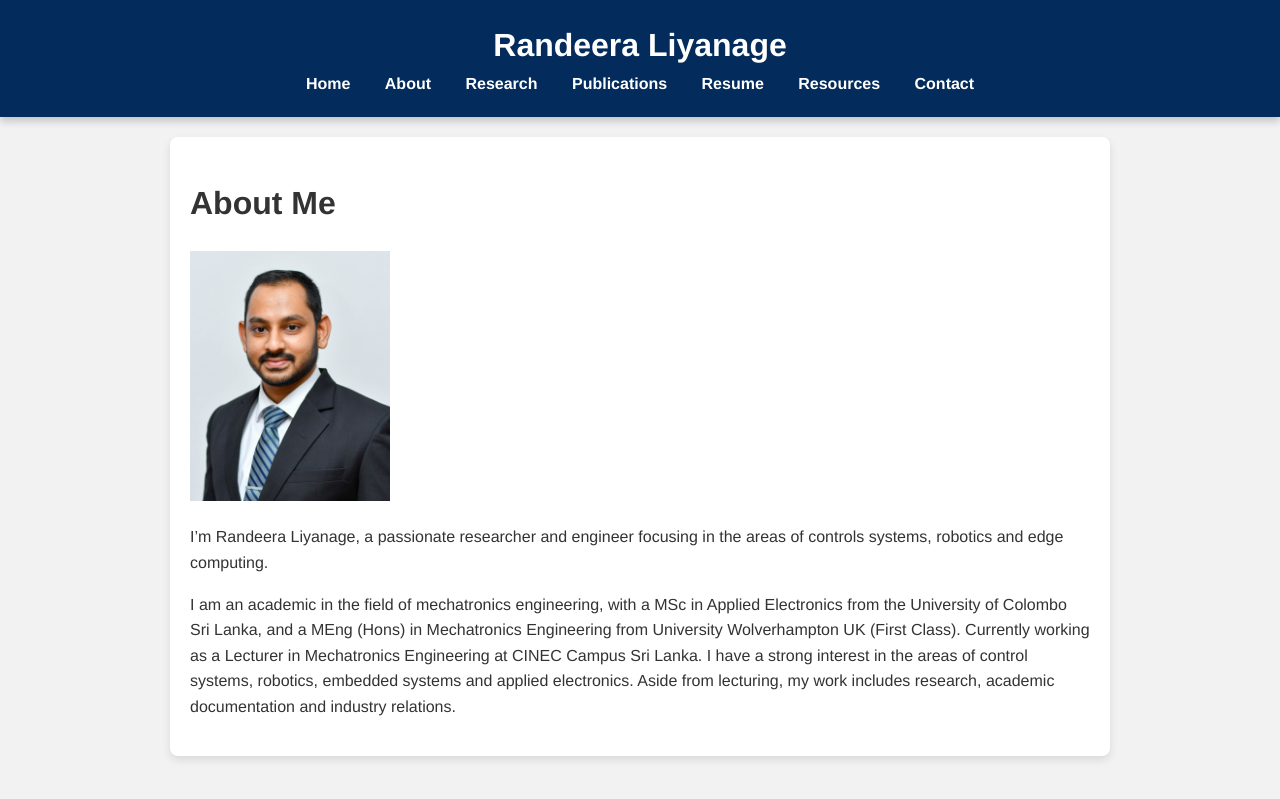
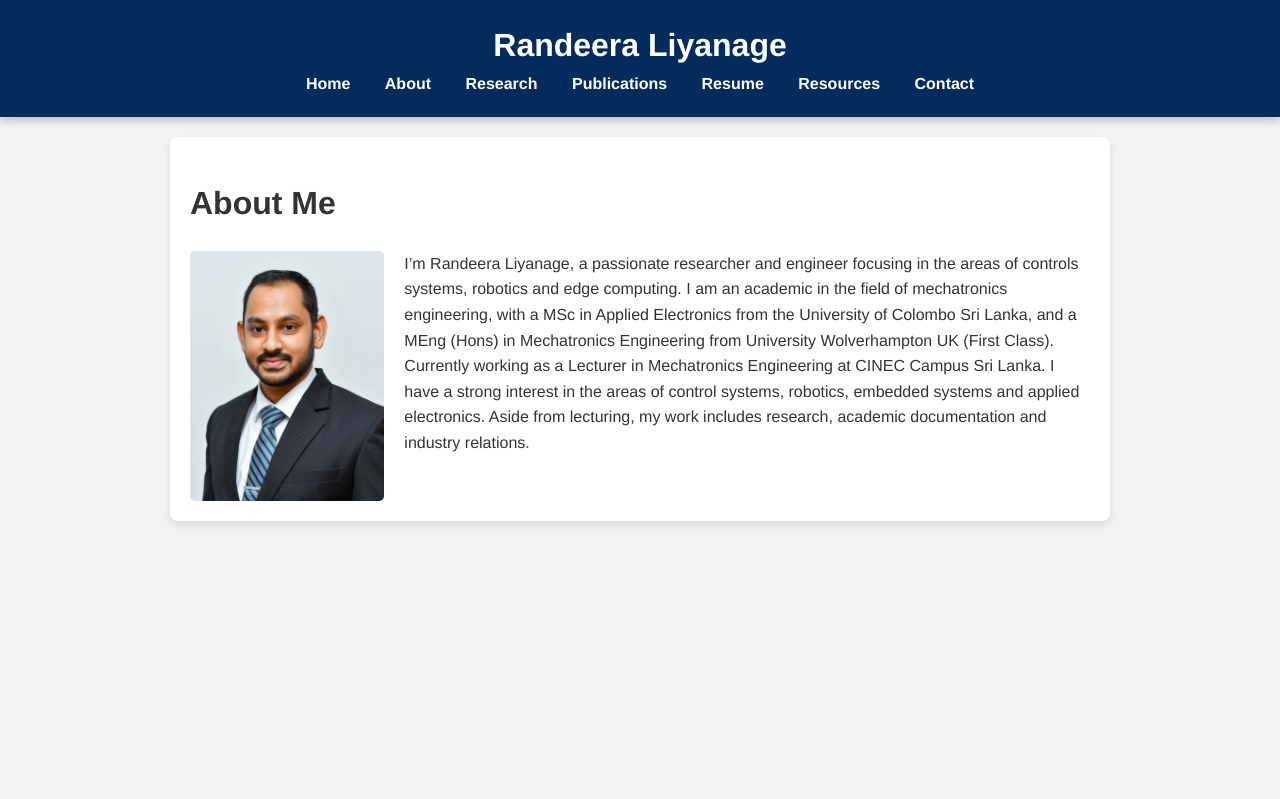
Before and after one commit to randeeraliyanage/randeeraliyanage.github.io, a Jekyll site: the page built from about.md, in a window 1280 px wide. Shown: the top 799 px of the page. Built offline with Jekyll 4.4.1, drawn with Linux system fonts in a browser that asks for light colours.

Commit message:
Update about.md

```diff
--- a/about.md
+++ b/about.md
@@ -5,8 +5,11 @@ title: About
 
 # About Me
 
-![My Photo](assets/img/CVPhoto2024Jan.png){: style="width: 200px; height: 250px;" }
+<div style="display: flex; align-items: flex-start; gap: 20px;">
+    <img src="assets/img/CVPhoto2024Jan.png" alt="My Photo" style="width: 200px; height: 250px; border-radius: 5px;">
+    <div>
+        I’m Randeera Liyanage, a passionate researcher and engineer focusing in the areas of controls systems, robotics and edge computing.
 
-I’m Randeera Liyanage, a passionate researcher and engineer focusing in the areas of controls systems, robotics and edge computing.
-
-I am an academic in the field of mechatronics engineering, with a MSc in Applied Electronics from the University of Colombo Sri Lanka, and a MEng (Hons) in Mechatronics Engineering from University Wolverhampton UK (First Class). Currently working as a Lecturer in Mechatronics Engineering at CINEC Campus Sri Lanka. I have a strong interest in the areas of control systems, robotics, embedded systems and applied electronics. Aside from lecturing, my work includes research, academic documentation and industry relations.
+        I am an academic in the field of mechatronics engineering, with a MSc in Applied Electronics from the University of Colombo Sri Lanka, and a MEng (Hons) in Mechatronics Engineering from University Wolverhampton UK (First Class). Currently working as a Lecturer in Mechatronics Engineering at CINEC Campus Sri Lanka. I have a strong interest in the areas of control systems, robotics, embedded systems and applied electronics. Aside from lecturing, my work includes research, academic documentation and industry relations.
+    </div>
+</div>
```
